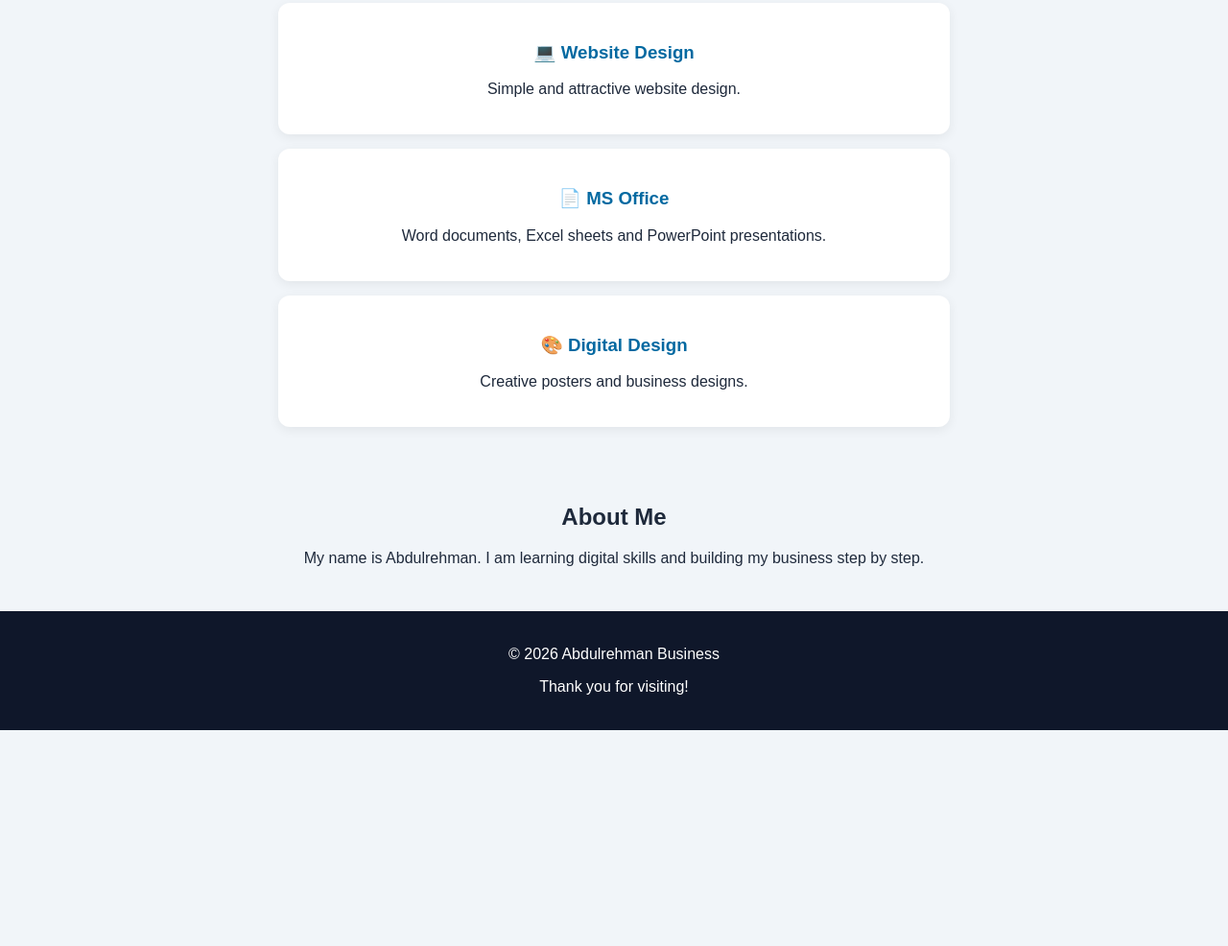
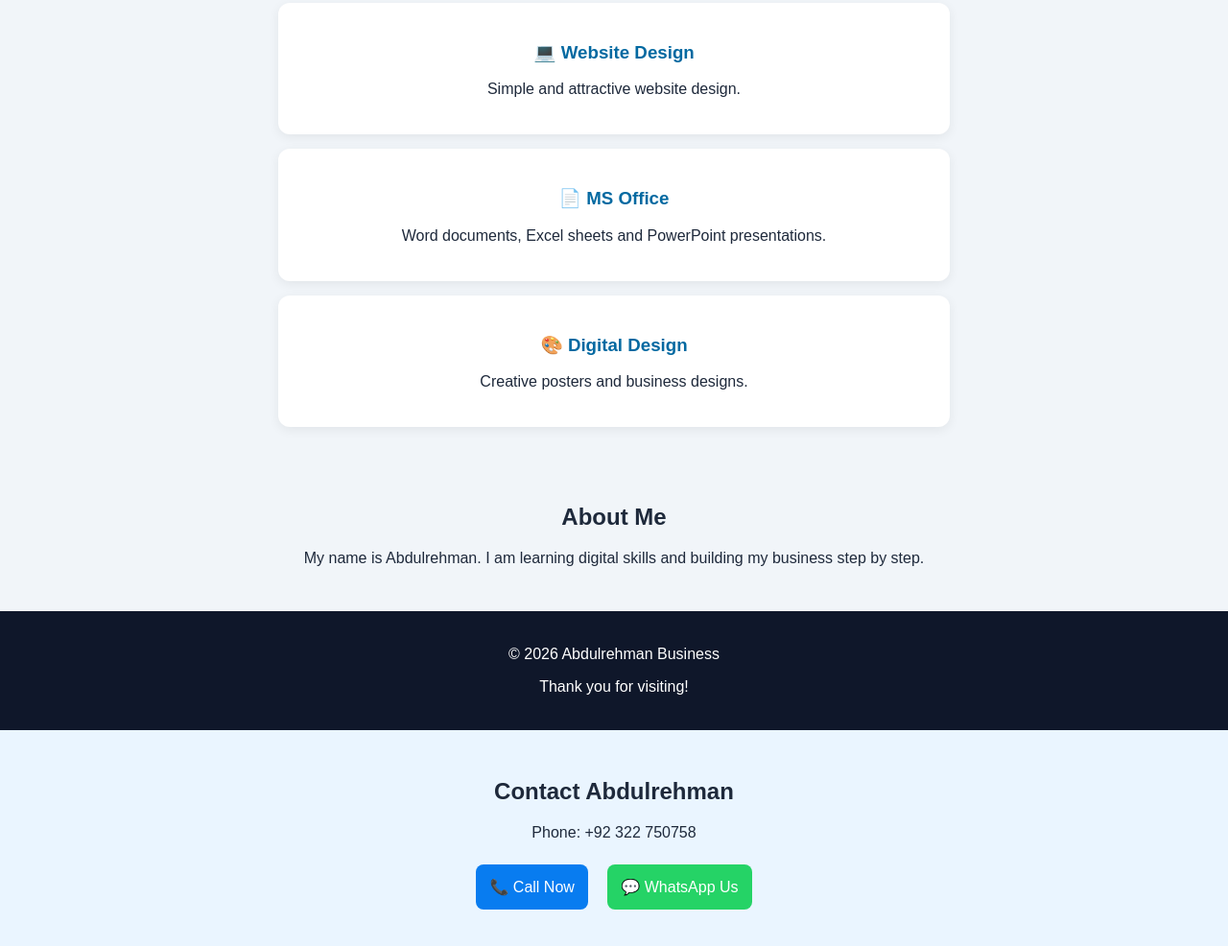
Before and after one commit to afzalshabbir153-hub/ABDULREHMAN-, a plain HTML site: page index.html in a window 1280 px wide. Shown: the part 612-1598 px from the top of the page at 96% size. Before the commit the page ends 1373 px from the top, so only its background shows below. Drawn offline with Linux system fonts and the light colour scheme.

Commit message:
Update index.html

```diff
--- a/index.html
+++ b/index.html
@@ -140,5 +140,19 @@ footer {
     <p>Thank you for visiting!</p>
 </footer>
 
+<section style="text-align:center;padding:30px 15px;background:#eaf5ff;">
+  <h2>Contact Abdulrehman</h2>
+  <p>Phone: +92 322 750758</p>
+  <a href="tel:+92322750758"
+     style="display:inline-block;background:#087cf0;color:white;padding:14px;margin:8px;border-radius:8px;text-decoration:none;">
+    📞 Call Now
+  </a>
+  <a href="https://wa.me/92322750758"
+     target="_blank" rel="noopener noreferrer"
+     style="display:inline-block;background:#25D366;color:white;padding:14px;margin:8px;border-radius:8px;text-decoration:none;">
+    💬 WhatsApp Us
+  </a>
+</section>
+
 </body>
 </html>
```
